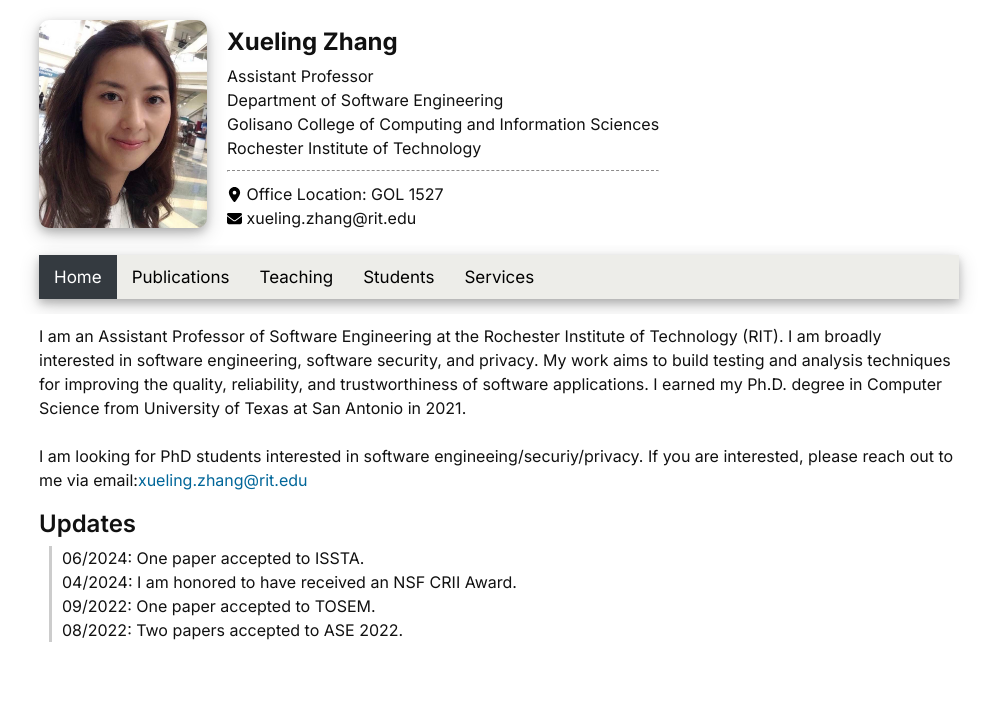
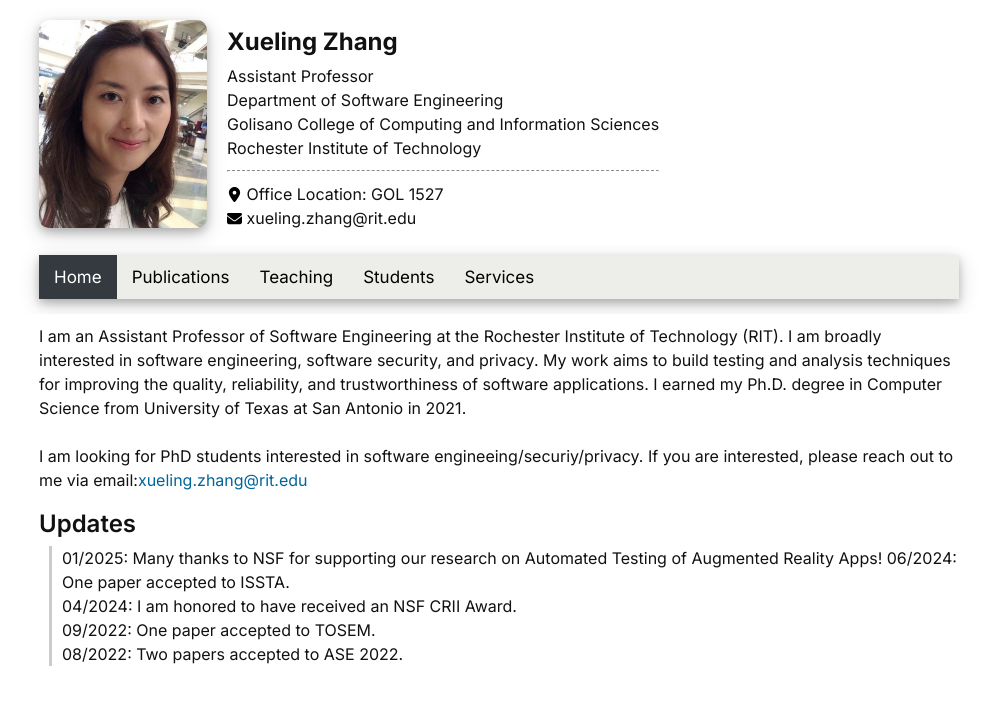
Before and after one commit to XuelingZ/XuelingZ.github.io, a Next.js app: page / in a window 1280 px wide. Shown: the top 704 px of the page, without its empty margins (141-1138 px from the left). Built offline with nearby package versions, Linux system fonts and the light colour scheme.

Commit message:
Update home.js

```diff
--- a/src/components/home.js
+++ b/src/components/home.js
@@ -22,6 +22,7 @@ export default function Landing() {
   <h2>Updates</h2>
   <div className="notetext">
     <p className="homelist">
+      01/2025: Many thanks to NSF for supporting our research on Automated Testing of Augmented Reality Apps!
       06/2024: One paper accepted to ISSTA. <br />
       04/2024: <i class="fa fa-trophy"></i> I am honored to have received an NSF CRII Award.<br/>
       09/2022: One paper accepted to TOSEM.<br />
```
